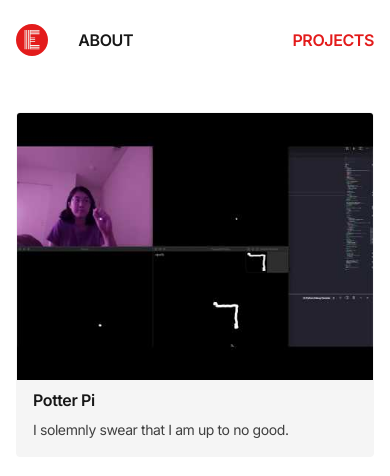
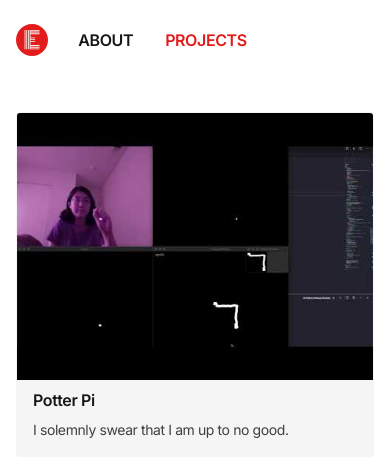
Before and after one commit to estherjk/esthermakes.tech, a Next.js app: page /projects in a window 390 px wide. Shown: the top 476 px of the page. Built offline with nearby package versions, Linux system fonts and the light colour scheme.

Commit message:
Update `justify` attributes for navbar links

```diff
--- a/src/components/Navbar.tsx
+++ b/src/components/Navbar.tsx
@@ -46,7 +46,7 @@ export const Navbar = () => {
           </div>
 
           <div className="col-span-5 md:col-span-4 flex items-center">
-            <div className="w-full flex justify-between md:justify-center md:space-x-8">
+            <div className="w-full flex justify-start md:justify-center space-x-8">
               {renderNavbarLinks()}
             </div>
           </div>
```
